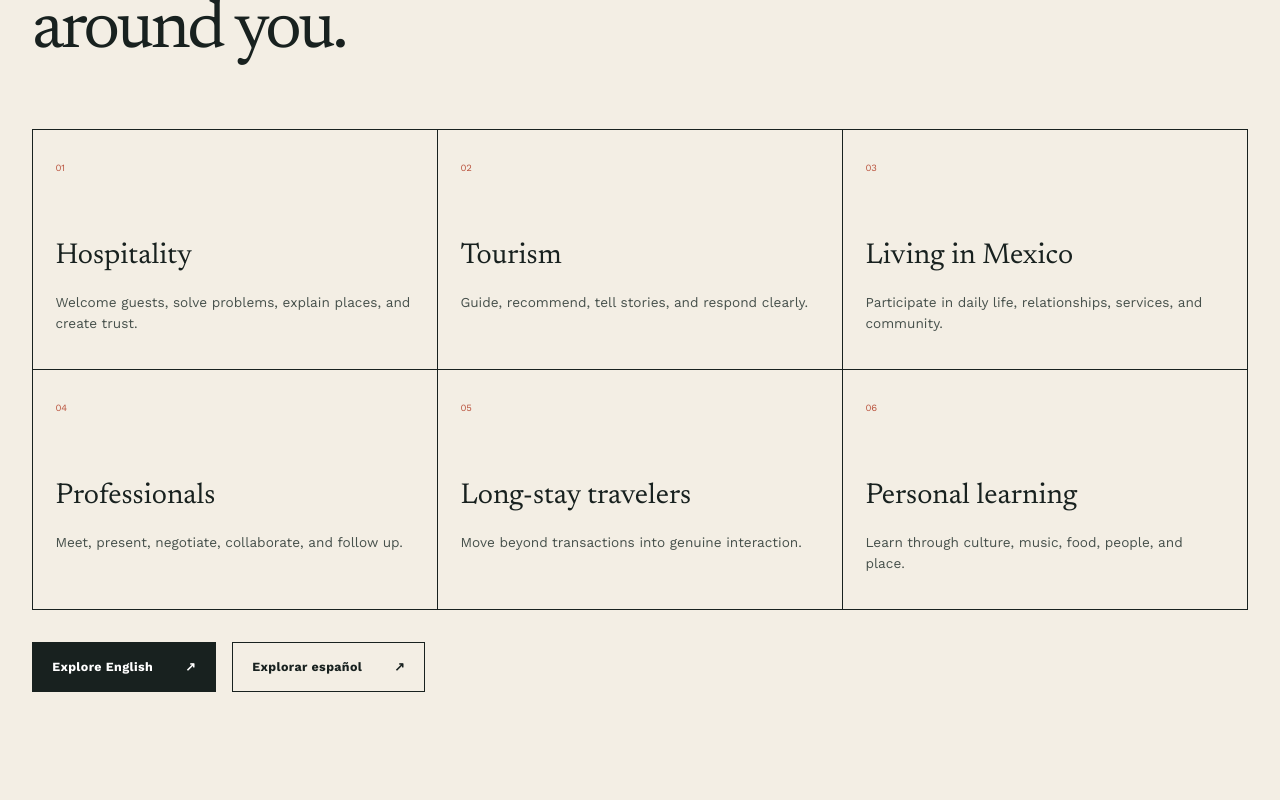
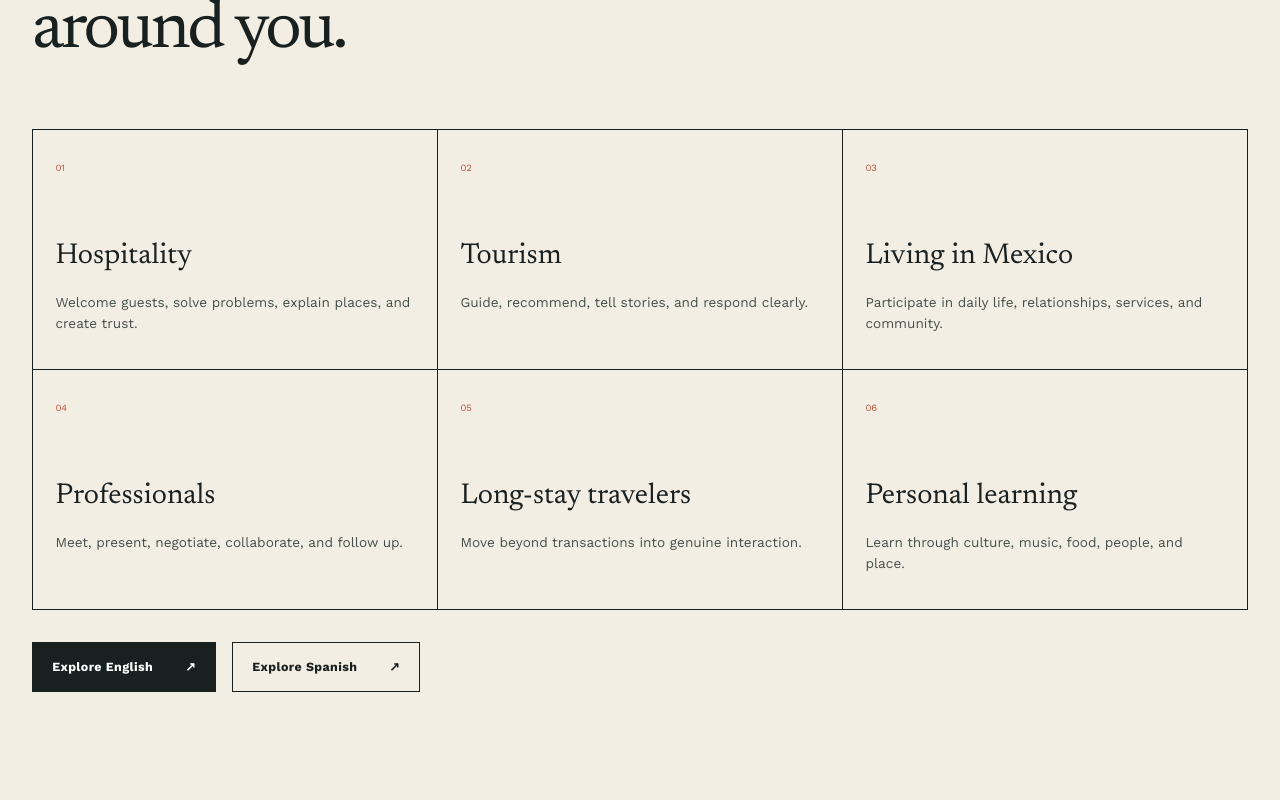
Before and after one commit to gspkdevelopments/global-speaker, a Next.js app: page /locations/tulum in a window 1280 px wide. Shown: the part 1680-2480 px from the top of the page. Built offline with nearby package versions, Linux system fonts and the light colour scheme; no server answers.

Commit message:
Localize Tulum page across EN ES FR

```diff
--- a/src/app/locations/tulum/page.tsx
+++ b/src/app/locations/tulum/page.tsx
@@ -1,18 +1,19 @@
 import type { Metadata } from "next";
+import { Localized } from "@/components/localized";
 import { ButtonLink, CTASection, PageIntro, SectionHeading } from "@/components/ui";
 
 export const metadata: Metadata = { title: "Language Learning in Tulum", description: "English, French, and Spanish learning in Tulum and the Riviera Maya for work, hospitality, daily life, and connection.", alternates: { canonical: "/locations/tulum" } };
 
-export default function TulumPage() {
-  const audiences = [["Hospitality", "Welcome guests, solve problems, explain places, and create trust."], ["Tourism", "Guide, recommend, tell stories, and respond clearly."], ["Living in Mexico", "Participate in daily life, relationships, services, and community."], ["Professionals", "Meet, present, negotiate, collaborate, and follow up."], ["Long-stay travelers", "Move beyond transactions into genuine interaction."], ["Personal learning", "Learn through culture, music, food, people, and place."]];
-  const schema = { "@context": "https://schema.org", "@type": "Service", name: "Global Speaker language learning in Tulum", serviceType: "English, French, and Spanish language learning", areaServed: ["Tulum", "Riviera Maya"], provider: { "@type": "Organization", name: "Global Speaker" } };
-  return (
-    <>
-      <script type="application/ld+json" dangerouslySetInnerHTML={{ __html: JSON.stringify(schema).replace(/</g, "\\u003c") }} />
-      <PageIntro eyebrow="Tulum · Riviera Maya" title="Speak the language of where you live." copy="English, French, and Spanish learning shaped by the real conversations of work, community, travel, and daily life in the Riviera Maya." accent="terracotta" note="Local roots · International outlook" />
-      <section className="section location-story"><div className="container location-story__grid"><div className="location-story__visual" aria-label="A conversation atlas for daily life in Tulum"><span className="location-story__coordinates">20.2114° N<br />87.4654° W</span><div className="location-story__atlas"><span><i>01</i>Welcome</span><span><i>02</i>Explain</span><span><i>03</i>Belong</span></div><b>Conversation<br />atlas</b><strong>Tulum · Riviera Maya</strong></div><div><SectionHeading eyebrow="A place of crossings" title="Many worlds meet here." intro="Tulum is local and international at once. Hospitality teams welcome visitors from everywhere. People arrive to travel, work, build businesses, or create a new life. Language is not an abstract subject here — it is part of the day." /><p>Global Speaker uses that reality without turning the entire brand into a destination cliché. The local environment is rich source material; the method travels anywhere.</p></div></div></section>
-      <section className="section local-audiences"><div className="container"><SectionHeading eyebrow="Made relevant" title="Language for the moments around you." /><div className="audience-grid">{audiences.map(([title, copy], index) => <article key={title}><span>0{index + 1}</span><h3>{title}</h3><p>{copy}</p></article>)}</div><div className="local-actions"><ButtonLink href="/learn/english">Explore English</ButtonLink><ButtonLink href="/learn/spanish" variant="secondary">Explorar español</ButtonLink></div></div></section>
-      <CTASection eyebrow="Start locally" title="Map the language your life in Tulum needs." copy="Tell us about your role, routines, relationships, and the conversations you want to join." />
-    </>
-  );
-}
+const audiences={
+ en:[["Hospitality","Welcome guests, solve problems, explain places, and create trust."],["Tourism","Guide, recommend, tell stories, and respond clearly."],["Living in Mexico","Participate in daily life, relationships, services, and community."],["Professionals","Meet, present, negotiate, collaborate, and follow up."],["Long-stay travelers","Move beyond transactions into genuine interaction."],["Personal learning","Learn through culture, music, food, people, and place."]],
+ es:[["Hospitalidad","Recibe huéspedes, resuelve problemas, explica lugares y crea confianza."],["Turismo","Guía, recomienda, cuenta historias y responde con claridad."],["Vivir en México","Participa en la vida diaria, relaciones, servicios y comunidad."],["Profesionales","Reúnete, presenta, negocia, colabora y da seguimiento."],["Viajeros de larga estancia","Ve más allá de las transacciones hacia una interacción genuina."],["Aprendizaje personal","Aprende a través de cultura, música, comida, personas y lugar."]],
+ fr:[["Hôtellerie","Accueillez les clients, résolvez les problèmes, expliquez les lieux et créez la confiance."],["Tourisme","Guidez, recommandez, racontez et répondez clairement."],["Vivre au Mexique","Participez à la vie quotidienne, aux relations, aux services et à la communauté."],["Professionnels","Rencontrez, présentez, négociez, collaborez et assurez le suivi."],["Voyageurs longue durée","Dépassez les transactions pour entrer dans une interaction authentique."],["Apprentissage personnel","Apprenez à travers la culture, la musique, la cuisine, les personnes et le lieu."]]
+} as const;
+
+function Body({locale}:{locale:"en"|"es"|"fr"}){const text={
+ en:{eye:"Tulum · Riviera Maya",title:"Speak the language of where you live.",copy:"English, French, and Spanish learning shaped by the real conversations of work, community, travel, and daily life in the Riviera Maya.",note:"Local roots · International outlook",cross:"A place of crossings",many:"Many worlds meet here.",intro:"Tulum is local and international at once. Hospitality teams welcome visitors from everywhere. People arrive to travel, work, build businesses, or create a new life. Language is not an abstract subject here — it is part of the day.",p:"Global Speaker uses that reality without turning the entire brand into a destination cliché. The local environment is rich source material; the method travels anywhere.",relevant:"Made relevant",moments:"Language for the moments around you.",english:"Explore English",spanish:"Explore Spanish",ctaEye:"Start locally",ctaTitle:"Map the language your life in Tulum needs.",ctaCopy:"Tell us about your role, routines, relationships, and the conversations you want to join."},
+ es:{eye:"Tulum · Riviera Maya",title:"Habla el idioma del lugar donde vives.",copy:"Aprendizaje de inglés, francés y español moldeado por las conversaciones reales del trabajo, la comunidad, los viajes y la vida diaria en la Riviera Maya.",note:"Raíces locales · Mirada internacional",cross:"Un lugar de cruces",many:"Aquí se encuentran muchos mundos.",intro:"Tulum es local e internacional al mismo tiempo. Los equipos de hospitalidad reciben visitantes de todas partes. La gente llega a viajar, trabajar, construir negocios o crear una nueva vida. Aquí el idioma no es una materia abstracta: forma parte del día.",p:"Global Speaker aprovecha esa realidad sin convertir toda la marca en un cliché de destino. El entorno local es una fuente rica de material; el método puede viajar a cualquier lugar.",relevant:"Hecho relevante",moments:"Idioma para los momentos que te rodean.",english:"Explorar inglés",spanish:"Explorar español",ctaEye:"Empieza localmente",ctaTitle:"Mapea el idioma que necesita tu vida en Tulum.",ctaCopy:"Cuéntanos sobre tu rol, rutinas, relaciones y las conversaciones a las que quieres unirte."},
+ fr:{eye:"Tulum · Riviera Maya",title:"Parlez la langue du lieu où vous vivez.",copy:"Apprentissage de l’anglais, du français et de l’espagnol façonné par les conversations réelles du travail, de la communauté, du voyage et de la vie quotidienne dans la Riviera Maya.",note:"Racines locales · Regard international",cross:"Un lieu de croisements",many:"De nombreux mondes se rencontrent ici.",intro:"Tulum est à la fois local et international. Les équipes d’hôtellerie accueillent des visiteurs du monde entier. Les gens arrivent pour voyager, travailler, créer des entreprises ou commencer une nouvelle vie. Ici, la langue n’est pas une matière abstraite : elle fait partie du quotidien.",p:"Global Speaker utilise cette réalité sans transformer toute la marque en cliché de destination. L’environnement local offre une matière riche ; la méthode peut voyager partout.",relevant:"Rendu pertinent",moments:"La langue pour les moments qui vous entourent.",english:"Explorer l’anglais",spanish:"Explorer l’espagnol",ctaEye:"Commencez localement",ctaTitle:"Cartographiez la langue dont votre vie à Tulum a besoin.",ctaCopy:"Parlez-nous de votre rôle, de vos habitudes, de vos relations et des conversations auxquelles vous voulez participer."}
+}[locale];return <><PageIntro eyebrow={text.eye} title={text.title} copy={text.copy} accent="terracotta" note={text.note}/><section className="section location-story"><div className="container location-story__grid"><div className="location-story__visual" aria-label="Tulum conversation atlas"><span className="location-story__coordinates">20.2114° N<br/>87.4654° W</span><div className="location-story__atlas"><span><i>01</i>Welcome</span><span><i>02</i>Explain</span><span><i>03</i>Belong</span></div><b>Conversation<br/>atlas</b><strong>Tulum · Riviera Maya</strong></div><div><SectionHeading eyebrow={text.cross} title={text.many} intro={text.intro}/><p>{text.p}</p></div></div></section><section className="section local-audiences"><div className="container"><SectionHeading eyebrow={text.relevant} title={text.moments}/><div className="audience-grid">{audiences[locale].map(([title,copy],index)=><article key={title}><span>0{index+1}</span><h3>{title}</h3><p>{copy}</p></article>)}</div><div className="local-actions"><ButtonLink href="/learn/english">{text.english}</ButtonLink><ButtonLink href="/learn/spanish" variant="secondary">{text.spanish}</ButtonLink></div></div></section><CTASection eyebrow={text.ctaEye} title={text.ctaTitle} copy={text.ctaCopy}/></>}
+
+export default function TulumPage(){const schema={"@context":"https://schema.org","@type":"Service",name:"Global Speaker language learning in Tulum",serviceType:"English, French, and Spanish language learning",areaServed:["Tulum","Riviera Maya"],provider:{"@type":"Organization",name:"Global Speaker"}};return <><script type="application/ld+json" dangerouslySetInnerHTML={{__html:JSON.stringify(schema).replace(/</g,"\\u003c")}}/><Localized en={<Body locale="en"/>} es={<Body locale="es"/>} fr={<Body locale="fr"/>}/></>}
```
